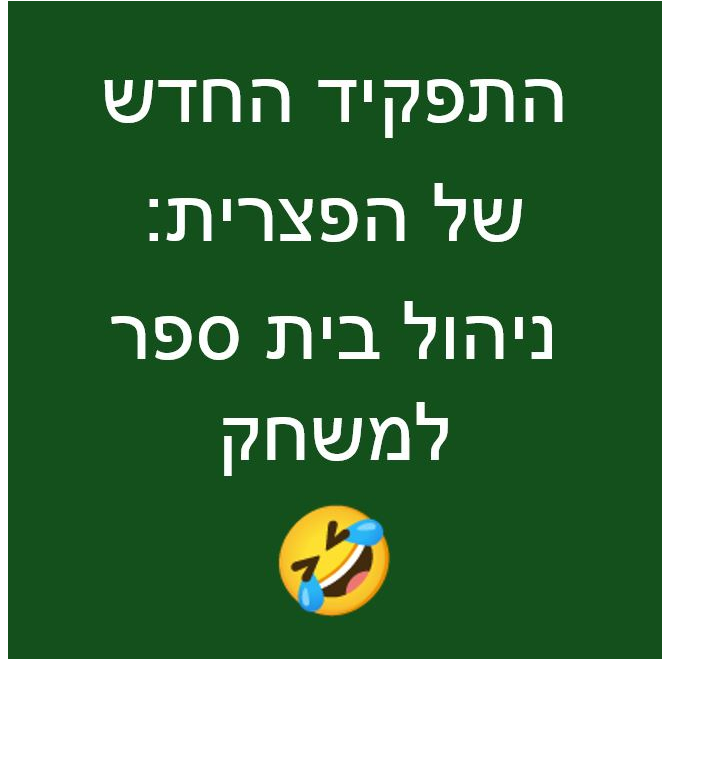
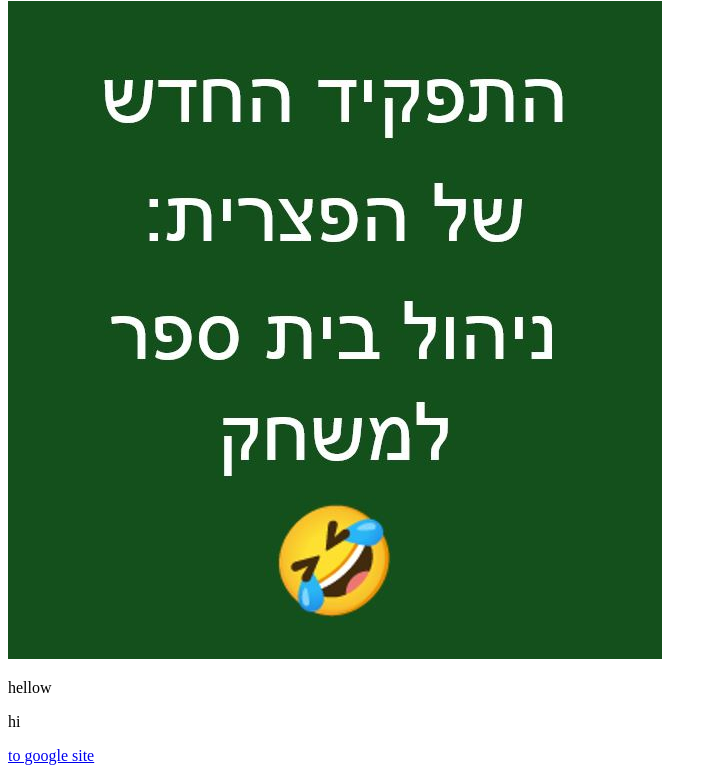
Before and after one commit to 0583232810tamar/ex05, a plain HTML site: page aa/index.html in a window 1280 px wide. Shown: the part 79-852 px from the top of the page, without its empty margins (0-717 px from the left). Before the commit the page ends 800 px from the top, so only its background shows below. Drawn offline with Linux system fonts and the light colour scheme.

Commit message:
add p in html page

```diff
--- a/aa/index.html
+++ b/aa/index.html
@@ -9,5 +9,10 @@
 <body>
     <h1>hiiiiiicd aaן</h1>
     <img src="images/ה_התפקיד_החדש.JPG"/>
+    <p>hellow</p>
+<p>hi</p>
+
+    <a href="https://www.google.com">to google site</a>
+<span></span>
 </body>
 </html>
```
